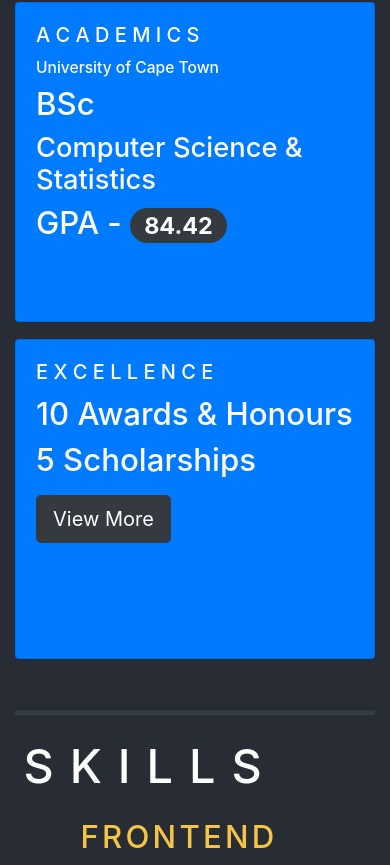
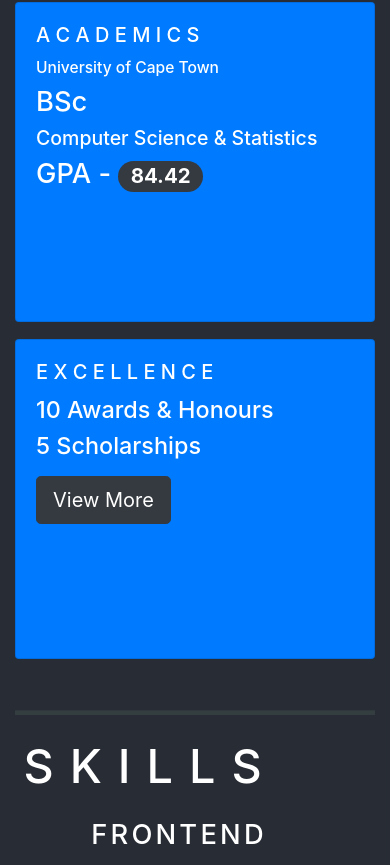
Before and after one commit to kialanpillay/showcase, a React (Create React App) app in the folder website/: page / in a window 390 px wide. Shown: the part 2079-2944 px from the top of the page. Built offline with nearby package versions, Linux system fonts and the light colour scheme.

Commit message:
Mobile Font Size

```diff
--- a/website/src/App.css
+++ b/website/src/App.css
@@ -119,19 +119,23 @@
   }
 
   h1 {
-    font-size: 8vw;
+    font-size: 7vw;
   }
 
   h2 {
-    font-size: 8vw;
+    font-size: 6vw;
   }
 
   h3 {
-    font-size: 7vw;
+    font-size: 5vw;
   }
 
   h4 {
     font-size: 4vw;
+  }
+
+  h5 {
+    font-size: 3vw;
   }
 
   .title {
@@ -173,7 +177,7 @@
   }
 
   .skillsHeading {
-    color: #f6c444;
+    color: white;
     letter-spacing: 0.2rem;
     text-align: center;
     margin-left: 1vh;
--- a/website/src/Projects.js
+++ b/website/src/Projects.js
@@ -78,19 +78,19 @@
                 <h4>S A G A</h4>
               </Card.Title>
               <div>
-                <h1 className="projectNumeric">7</h1>
+                <h1 className="numeric">7</h1>
                 <h2>
                   <Badge pill variant="dark">
                     2020
                   </Badge>
                 </h2>
-                <h1 className="projectNumeric">3</h1>
+                <h1 className="numeric">3</h1>
                 <h2>
                   <Badge pill variant="dark">
                     2019
                   </Badge>
                 </h2>
-                <h1 className="projectNumeric">1</h1>
+                <h1 className="numeric">1</h1>
                 <h2>
                   <Badge pill variant="dark">
                     2016
```
